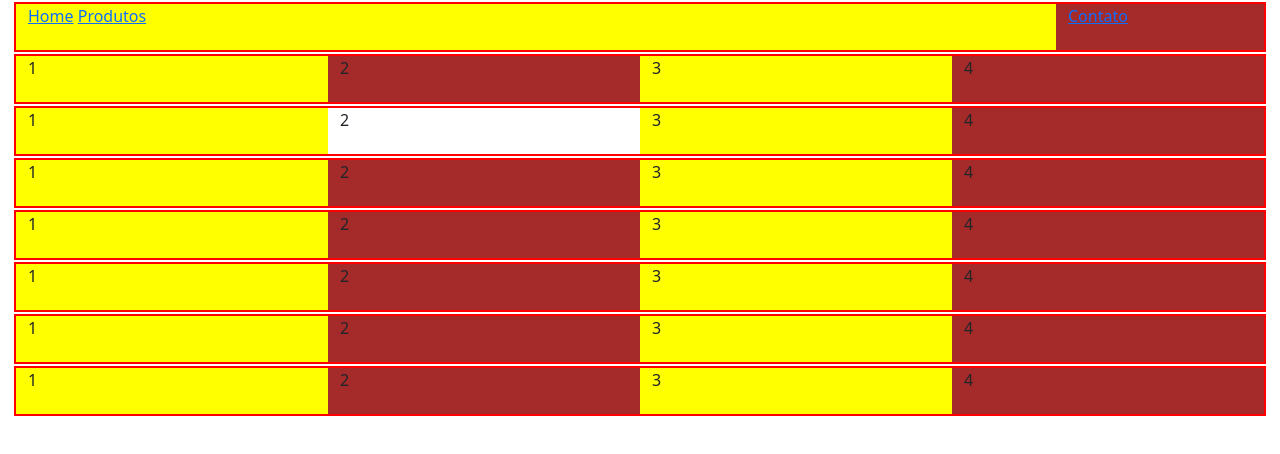
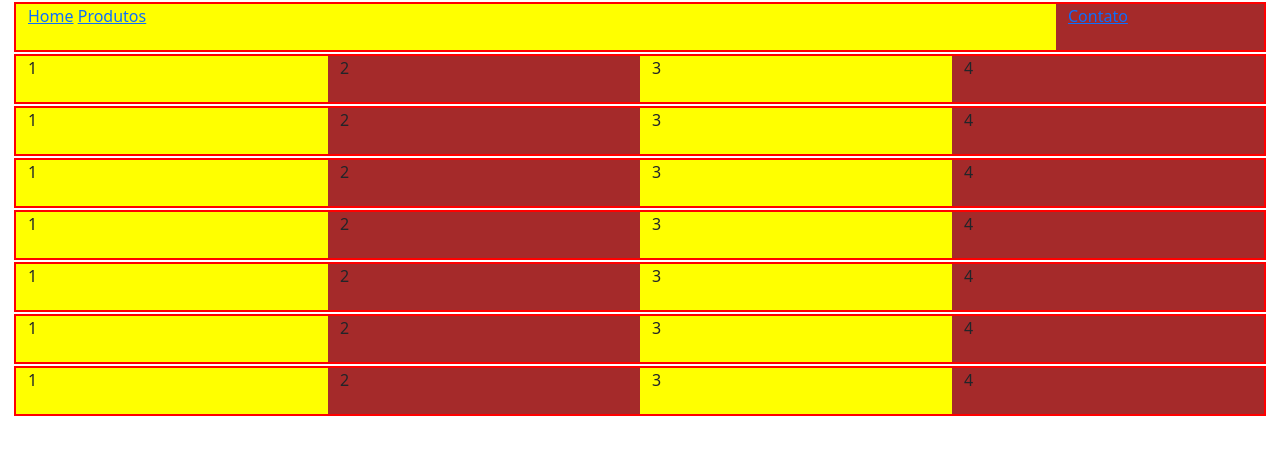
Before and after one commit to GustavoMiguel30/bootstrap, a plain HTML site: page praticando/index.html in a window 1280 px wide. Drawn offline with nearby package versions, Linux system fonts and the light colour scheme.

Commit message:
.
ajuste de um id

```diff
--- a/praticando/index.html
+++ b/praticando/index.html
@@ -28,7 +28,7 @@
         </div>
         <div class="row">
             <div class="col-3" id="ímpar">1</div>
-            <div class="col-3" i d="par">2</div>
+            <div class="col-3" id="par">2</div>
             <div class="col-3" id="ímpar">3</div>
             <div class="col-3" id="par">4</div>
         </div>
```
